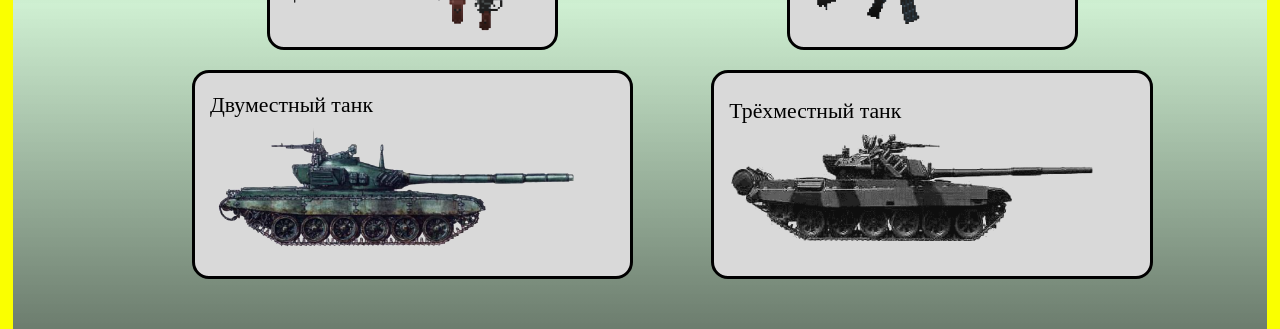
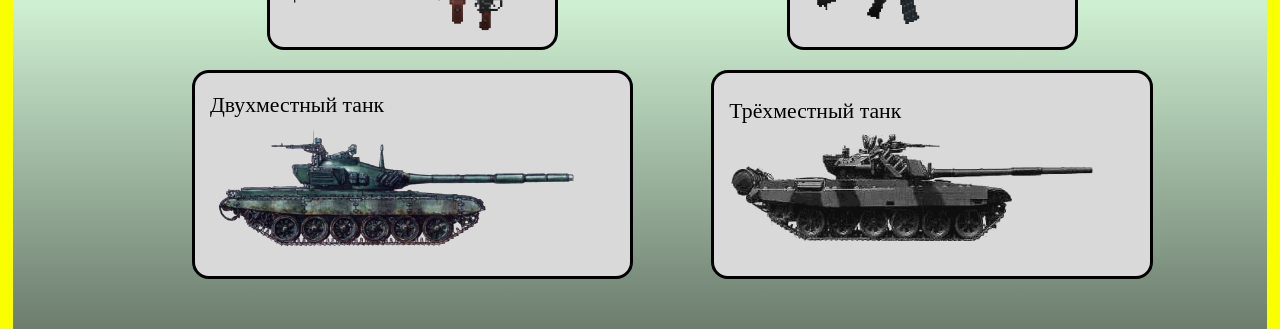
Before and after one commit to hahah-eto-ya-maga/counter-offensive, a React (Create React App) app in the folder client/: page / in a window 1280 px wide. Shown: the part 387-716 px from the top of the page. Built offline with nearby package versions, Linux system fonts and the light colour scheme; a web font is replaced by a local one.

Commit message:
Debug orfo

```diff
--- a/client/src/pages/LobbiPage/LobbiPage.tsx
+++ b/client/src/pages/LobbiPage/LobbiPage.tsx
@@ -19,8 +19,8 @@ const LobbiPage: React.FC = () => {
             <div className="main">
                 <div className="left">
                     <FlagBearer/>
-                    <Button className="RPG"appearance="image"  onClick={() => {}}>Пехотинец с гранотометом<img src={RPG} alt="RPG" /></Button>
-                    <Button className="tank2" appearance="image" onClick={() => {}}> Двуместный танк <img src={tank2} alt="Tank_2" /> </Button>
+                    <Button className="RPG"appearance="image"  onClick={() => {}}>Пехотинец с гранотомётом<img src={RPG} alt="RPG" /></Button>
+                    <Button className="tank2" appearance="image" onClick={() => {}}> Двухместный танк <img src={tank2} alt="Tank_2" /> </Button>
                 </div>
                 <div className="right">
                     <General/>
```
